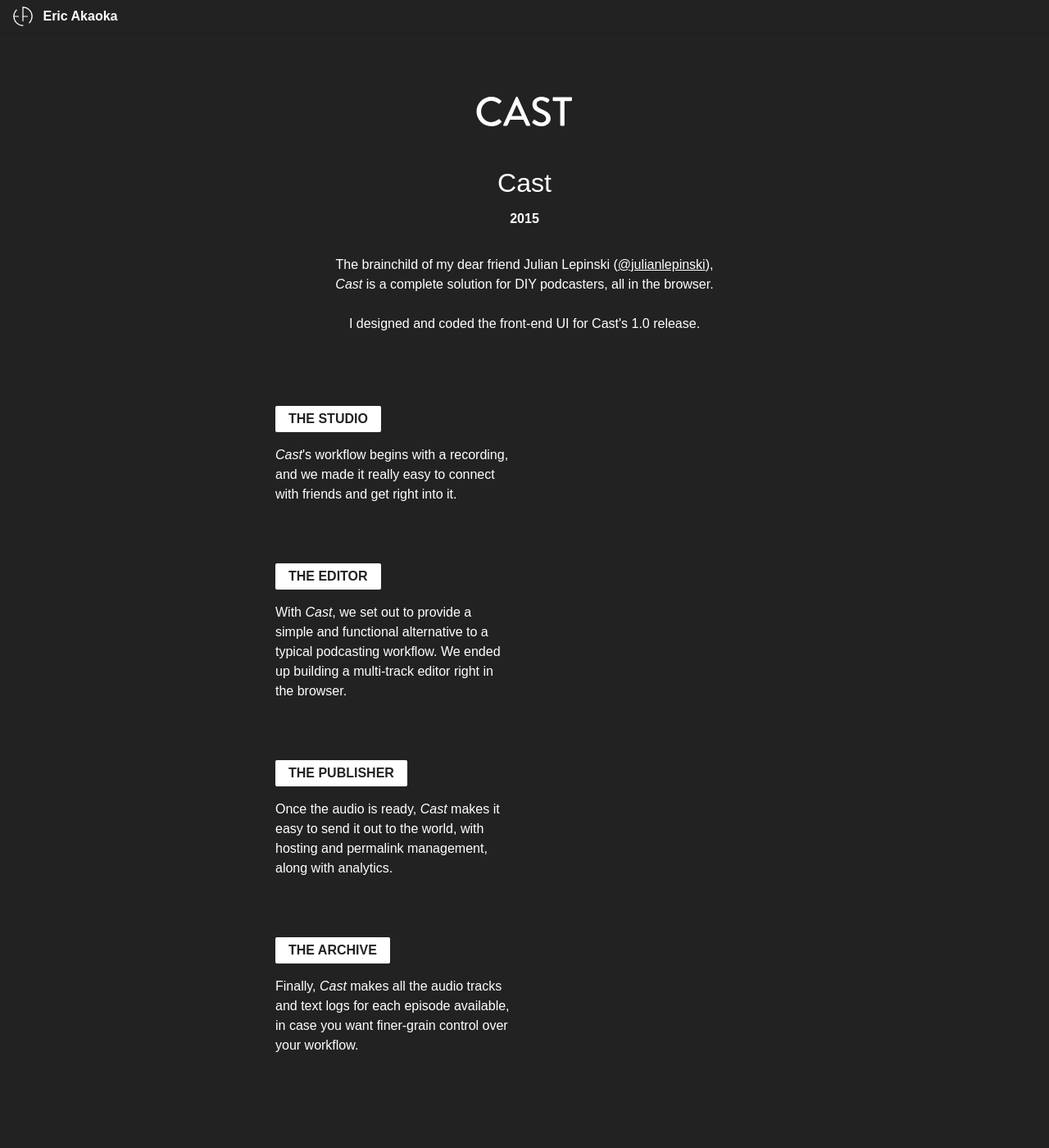
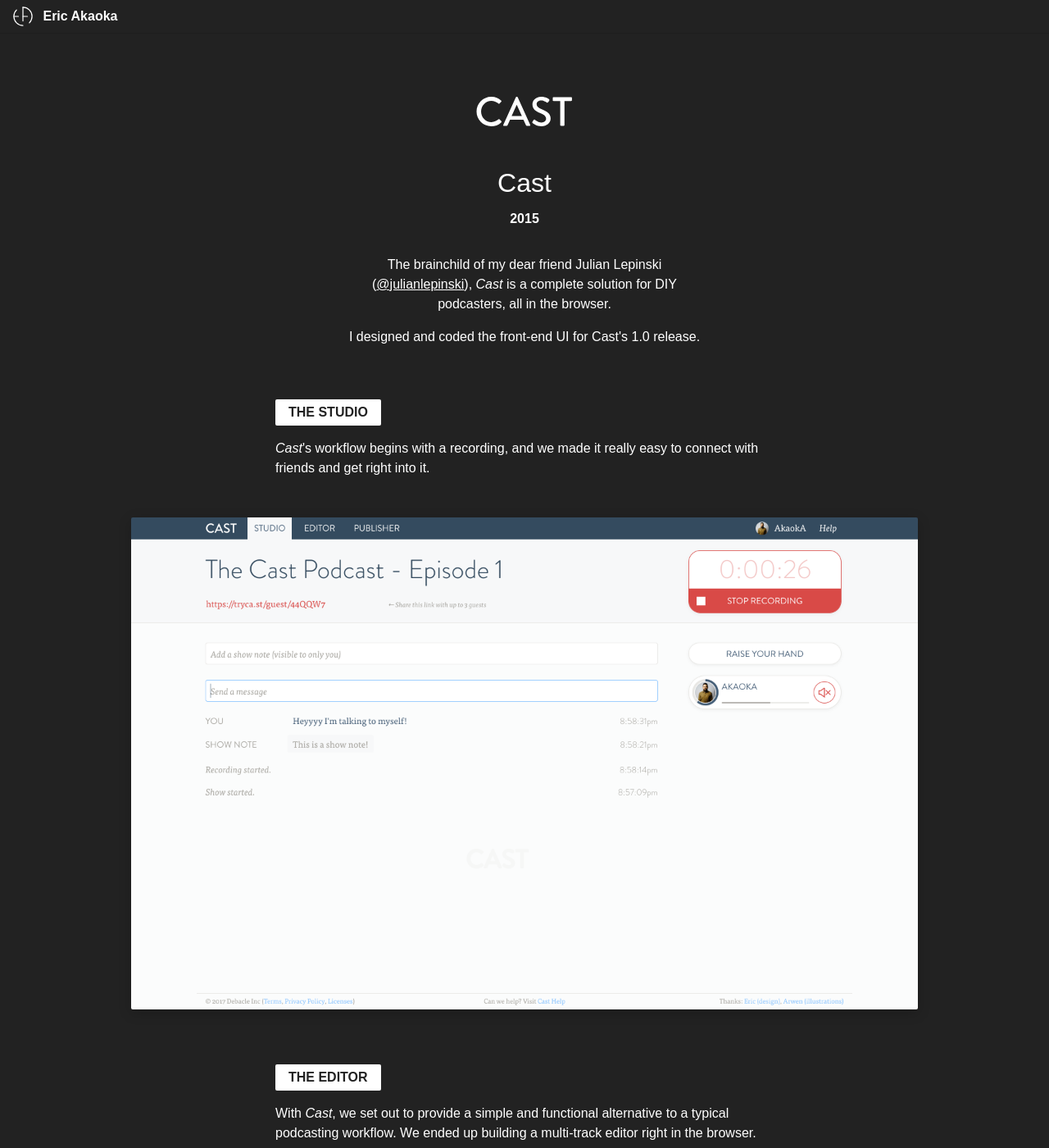
Before and after one commit to AkaokA/ea2015, a Jekyll site: the page built from work/cast.html, in a window 1280 px wide and 1400 px high. Shown: the whole window at 82% size. Built offline with Jekyll 4.4.1, drawn with Linux system fonts in a browser that asks for light colours; nearby versions of some CDN libraries.

Commit message:
More content.

```diff
--- a/css/ea.scss
+++ b/css/ea.scss
@@ -26,6 +26,7 @@
 
 $base-font-size: 16px;
 $spacing-unit: 16px;
+$content-width: 960px;
 $column-width: 288px;
 
 $base-shadow: 0 4px 16px rgba(0,0,0,0.2);
@@ -136,7 +137,7 @@
 
 .content-wrapper {
 	margin: 0 auto;
-	max-width: 960px;
+	max-width: $content-width;
 	padding: 0;
 }
 
@@ -451,8 +452,8 @@
   	display: inline-block;
   	width: 500px;
 		max-width: 100%;
-		margin: 0 auto ($spacing-unit * 4) auto;
-		padding: 0 $spacing-unit;
+		margin: 0 auto ($spacing-unit * 2) auto;
+		padding: 0 $spacing-unit*2;
 		text-align: center;
 
 		.description {
@@ -473,6 +474,17 @@
 			width: $column-width;
 			max-width: 100vw;
 			margin: 0 $spacing-unit;
+		}
+
+		.wide {
+			width: 640px;
+			max-width: 100%;
+			padding: 0 $spacing-unit;
+		}
+
+		.full {
+			width: $content-width;
+			max-width: 100%
 		}
 
 		.work-description {
@@ -499,7 +511,7 @@
 	}
 
 	p {
-		margin-bottom: $base-font-size /2 ;
+		margin-bottom: $base-font-size ;
 	}
 
 	a {
--- a/work/cast.html
+++ b/work/cast.html
@@ -3,46 +3,46 @@
 id: cast
 title: Cast
 years: 2015
-description: The brainchild of my dear friend Julian Lepinski (<a href="http://twitter.com/julianlepinski">@julianlepinski</a>), <em>Cast</em> is a complete solution for DIY podcasters, all in the browser.<br/><br/>I designed and coded the front-end UI for Cast's 1.0 release.
+description: The brainchild of my dear friend Julian Lepinski (<a href="http://twitter.com/julianlepinski">@julianlepinski</a>), <em>Cast</em> is a complete solution for DIY podcasters, all in the browser.</p><p>I designed and coded the front-end UI for Cast's 1.0 release.
 permalink: work/cast/
 ---
 
 <div class="work-item">
-	<div class="work-description column">
+	<div class="work-description wide">
 		<h2>The Studio</h2>
 		<p><em>Cast</em>'s workflow begins with a recording, and we made it really easy to connect with friends and get right into it.</p>
 	</div>
-	<div class="work-images column">
-<!-- 		<img class="work-image" src="../images/image.png"/> -->
+	<div class="work-images full">
+		<img class="work-image" src="../../images/cast-studio.png"/>
 	</div>
 </div>
 
 <div class="work-item">
-	<div class="work-description column">
+	<div class="work-description wide">
 		<h2>The Editor</h2>
 		<p>With <em>Cast</em>, we set out to provide a simple and functional alternative to a typical podcasting workflow. We ended up building a multi-track editor right in the browser.</p>
 	</div>
-	<div class="work-images column">
-<!-- 		<img class="work-image" src="../images/image.png"/> -->
+	<div class="work-images full">
+		<img class="work-image" src="../../images/cast-editor.png"/>
 	</div>
 </div>
 
 <div class="work-item">
-	<div class="work-description column">
+	<div class="work-description wide">
 		<h2>The Publisher</h2>
 		<p>Once the audio is ready, <em>Cast</em> makes it easy to send it out to the world, with hosting and permalink management, along with analytics.</p>
 	</div>
-	<div class="work-images column">
-<!-- 		<img class="work-image" src="../images/image.png"/> -->
+	<div class="work-images full">
+		<img class="work-image" src="../../images/cast-publisher.png"/>
 	</div>
 </div>
 
 <div class="work-item">
-	<div class="work-description column">
+	<div class="work-description wide">
 		<h2>The Archive</h2>
 		<p>Finally, <em>Cast</em> makes all the audio tracks and text logs for each episode available, in case you want finer-grain control over your workflow.</p>
 	</div>
-	<div class="work-images column">
-<!-- 		<img class="work-image" src="../images/image.png"/> -->
+	<div class="work-images full">
+		<img class="work-image" src="../../images/cast-account.png"/>
 	</div>
 </div>
```
Also changed, not shown: work/debacle.html (+6 -4 lines), work/kineticcafe.html (+12 -1 lines), work/personal.html (+14 -2 lines), images/cast-account.png (added), images/cast-editor.png (added), images/cast-publisher.png (added), images/cast-studio.png (added), images/personal-website.png (added).
